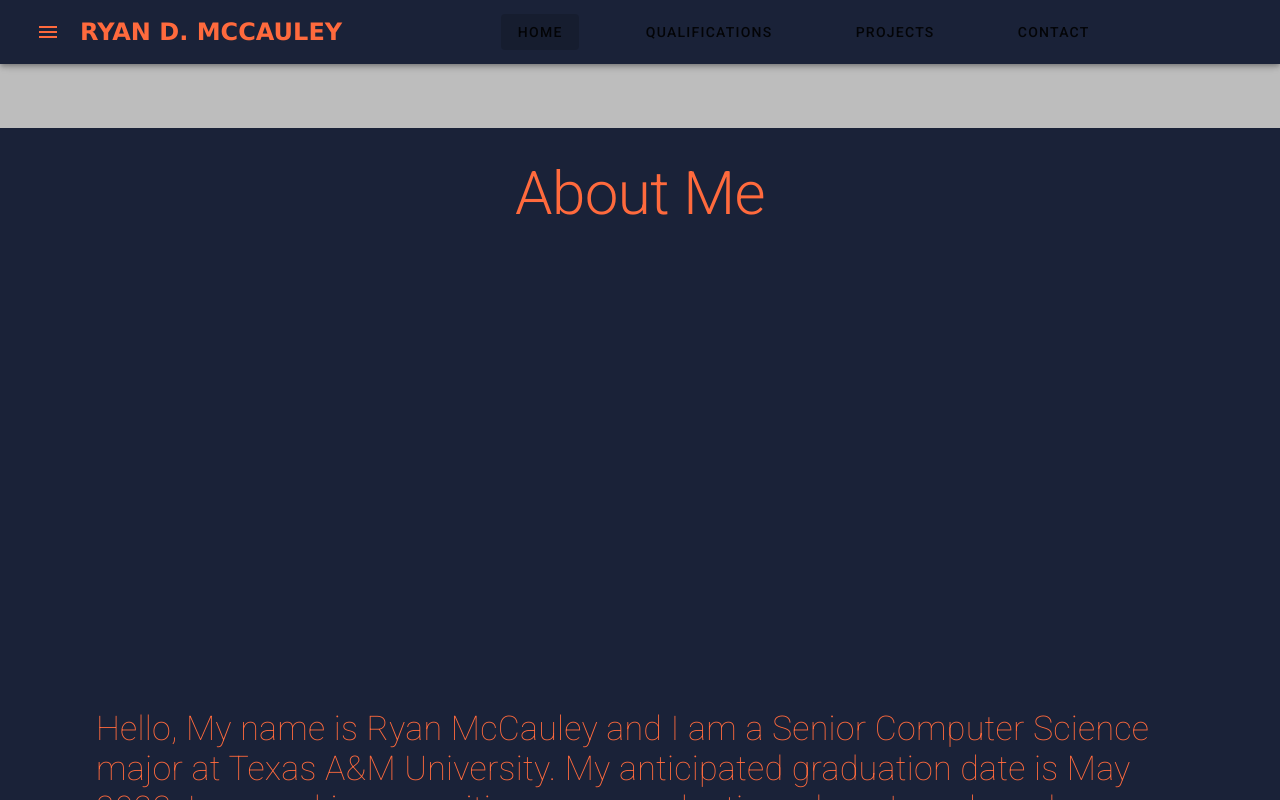
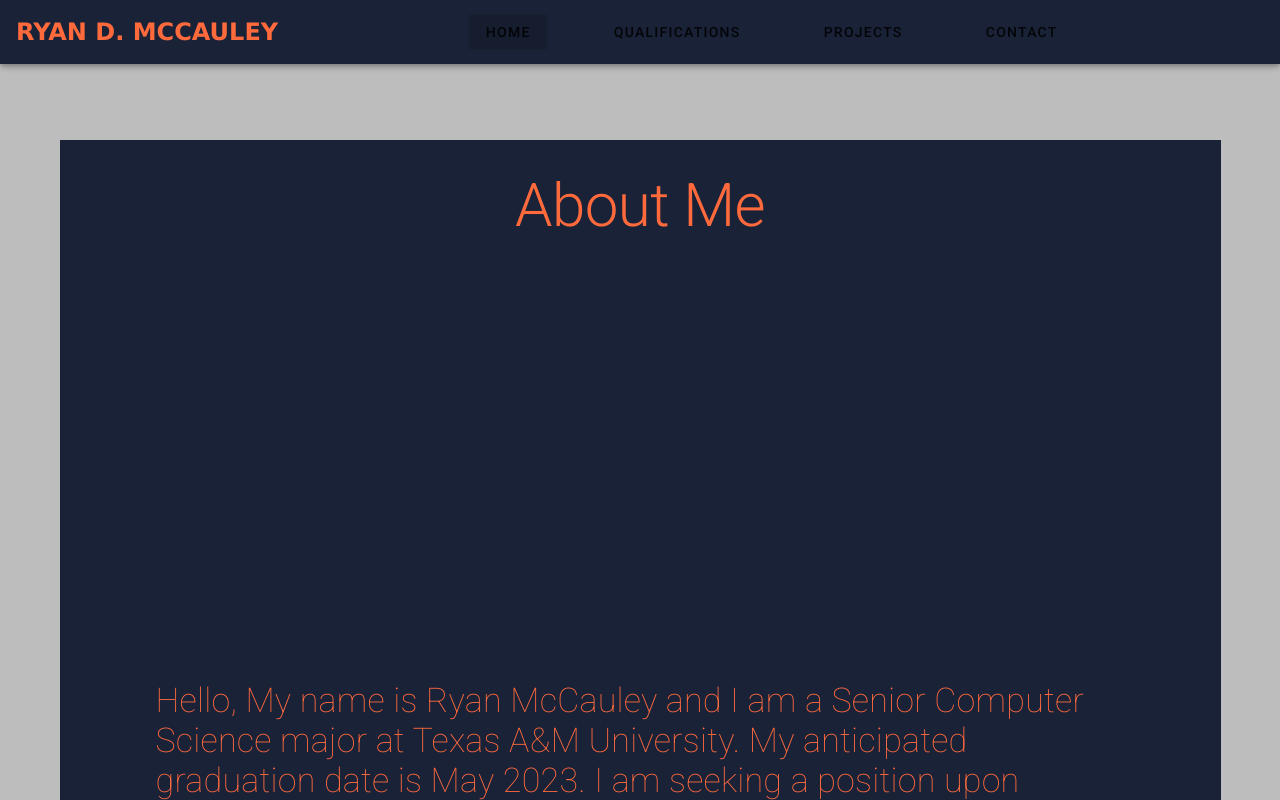
Before and after one commit to Rmccauley01/personal-website, a Vue app: page / in a window 1280 px wide. Shown: the top 800 px of the page. Built offline with nearby package versions, Linux system fonts and the light colour scheme.

Commit message:
Made a few styling changes. (#4)
Co-authored-by: RhinoMcCauley01 <rmccauley01@tamu.edu>

```diff
--- a/src/components/BannerHeader.vue
+++ b/src/components/BannerHeader.vue
@@ -3,12 +3,11 @@
         <v-app-bar app color="#1A2238">
             <v-container fluid>
                 <v-row
-                align="center"
+                    align="center"
                 >
-
                     <v-menu offset-y>
                         <template v-slot:activator="{ on, attrs }">
-                            <v-btn text class="ma-0" v-bind="attrs" v-on="on">
+                            <v-btn text class="mr-3 ml-0 hidden-lg-and-up" v-bind="attrs" v-on="on">
                                 <v-icon color="#FF6A3D">mdi-menu</v-icon>
                             </v-btn>
                         </template>
--- a/src/views/HomeView.vue
+++ b/src/views/HomeView.vue
@@ -2,6 +2,7 @@
   <v-app class="grey lighten-1">
     <BannerHeader title="Home" />
     <v-main class="mb-15">
+      <v-container>
         <v-carousel
           height="100%"
           hide-delimiter-background
@@ -65,6 +66,7 @@
             </v-sheet>
           </v-carousel-item>
         </v-carousel>
+      </v-container>
     </v-main>
   </v-app>
 </template>
```
Lines whose indentation alone changed are shown as unchanged.
